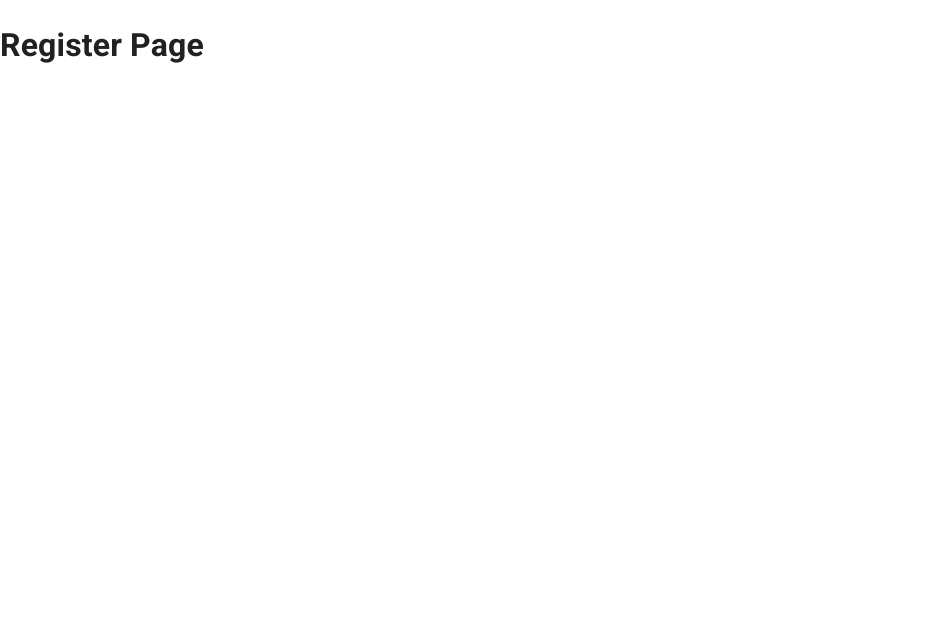
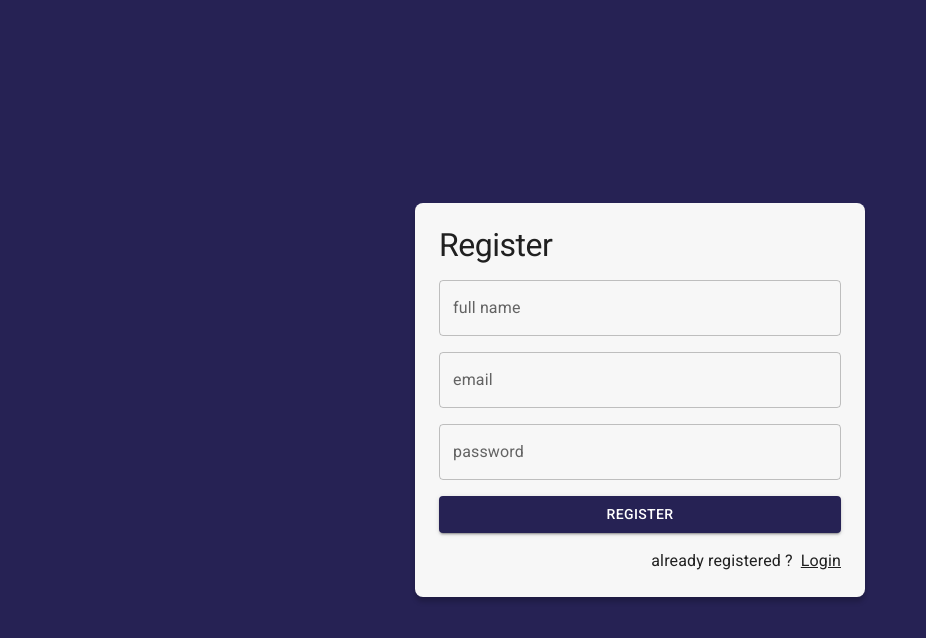
Before and after one commit to qbixmex/Journal-App-2022, a React (Vite) app: page /auth/register in a window 1280 px wide. Shown: the top 638 px of the page, without its empty margins (0-926 px from the left). Built offline with nearby package versions, Linux system fonts and the light colour scheme.

Commit message:
07 - Register Page (material)

```diff
--- a/package.json
+++ b/package.json
@@ -1,7 +1,7 @@
 {
   "name": "journal-app",
   "private": true,
-  "version": "0.6.0",
+  "version": "0.7.0",
   "scripts": {
     "dev": "vite",
     "build": "vite build",
--- a/src/auth/pages/RegisterPage.jsx
+++ b/src/auth/pages/RegisterPage.jsx
@@ -1,5 +1,64 @@
+import { Link as RouterLink } from 'react-router-dom';
+import { Button, Grid, Link, TextField, Typography } from "@mui/material";
+import Google from "@mui/icons-material/Google";
+import { AuthLayout } from '../layout/AuthLayout';
+
 export const RegisterPage = () => {
   return (
-    <h1>Register Page</h1>
+    <AuthLayout title="Register">
+      <form>
+        <Grid container>
+
+          <Grid item xs={ 12 } mb={ 2 }>
+            <TextField
+              label="full name"
+              name="full_name"
+              type="full_name"
+              placeholder="full name"
+              fullWidth
+            />
+          </Grid>
+
+          <Grid item xs={ 12 } mb={ 2 }>
+            <TextField
+              label="email"
+              name="email"
+              type="email"
+              autoComplete='off'
+              placeholder="email"
+              fullWidth
+            />
+          </Grid>
+
+          <Grid item xs={ 12 } mb={ 2 }>
+            <TextField
+              label="password"
+              type="password"
+              placeholder="password"
+              fullWidth
+            />
+
+          </Grid>
+
+          <Grid container spacing={ 2 } sx={{ mb: 2 }}>
+
+            <Grid item xs={ 12 }>
+              <Button variant='contained' fullWidth>
+                Register
+              </Button>
+            </Grid>
+
+          </Grid>
+
+          <Grid container direction="row" justifyContent='end'>
+            <Typography mr={ 1 }>already registered ?</Typography>
+            <Link component={ RouterLink } color='inherit' to="/auth/login">
+              Login
+            </Link>
+          </Grid>
+
+        </Grid>
+      </form>
+    </AuthLayout>
   );
 };
```
